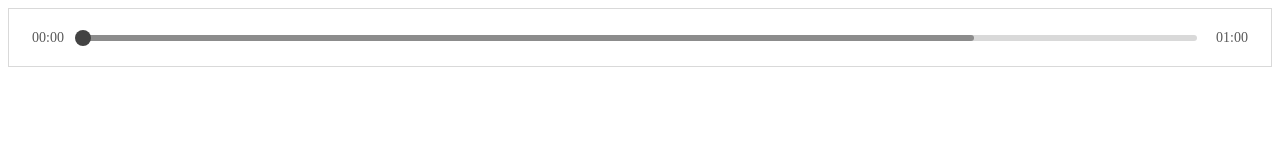
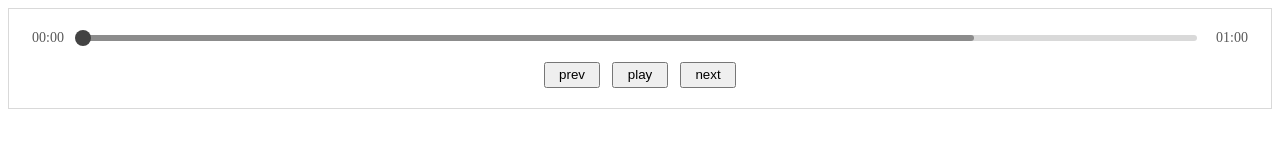
Before and after one commit to zhuangTianYu/ss-player, a plain HTML site: page index.html in a window 1280 px wide. Drawn offline with Linux system fonts and the light colour scheme.

Commit message:
feat: 添加功能按钮及事件绑定

```diff
--- a/index.css
+++ b/index.css
@@ -7,12 +7,16 @@
   box-sizing: border-box;
 }
 
-.ss-player__container > * {
+.ss-player__container * {
   user-select: none;
   -moz-user-select: none;
   -webkit-user-select: none;
   -ms-user-select: none;
   box-sizing: inherit;
+}
+
+.ss-player__board {
+  margin-bottom: 16px;
 }
 
 .ss-player__progress {
@@ -76,3 +80,18 @@
   text-align: center;
   width: 70px;
 }
+
+.ss-player__options {
+  text-align: center;
+}
+
+.ss-player__button {
+  width: 56px;
+  line-height: 20px;
+  margin-right: 12px;
+  cursor: pointer;
+}
+
+.ss-player__button:last-child {
+  margin-right: 0;
+}
--- a/index.html
+++ b/index.html
@@ -6,9 +6,14 @@
   <meta name="viewport" content="width=device-width, initial-scale=1.0">
   <title>ss-player</title>
   <link rel="stylesheet" href="./index.css">
+  <script src="./index.js"></script>
 </head>
 <body>
   <div class="ss-player"></div>
 </body>
-<script src="./index.js"></script>
+<script>
+  const ssPlayer = new SSPlayer('.ss-player');
+
+  ssPlayer.duration = 60;
+</script>
 </html>
--- a/index.js
+++ b/index.js
@@ -15,6 +15,9 @@ class SSPlayer {
     this.handleDragStart = this.handleDragStart.bind(this);
     this.handleDragMove = this.handleDragMove.bind(this);
     this.handleDragEnd = this.handleDragEnd.bind(this);
+    this.handleProgress = this.handleProgress.bind(this);
+    this.handlePlay = this.handlePlay.bind(this);
+    this.handlePause = this.handlePause.bind(this);
 
     this.isMobile = /mobile/i.test(window.navigator.userAgent);
     this.selector = selector;
@@ -23,6 +26,8 @@ class SSPlayer {
     this.bind();
     this.current = 0;
     this.duration = 0;
+    this.playing = false;
+    this.dragging = false;
     this.dragEndTime = Date.now();
 
     instances.push(selector);
@@ -54,6 +59,7 @@ class SSPlayer {
       'ss-player__container',
       '$container',
       [
+        create('div', 'ss-player__board', '$board', [
           create('div', 'ss-player__current', '$current'),
           create(
             'div',
@@ -66,6 +72,13 @@ class SSPlayer {
             ],
           ),
           create('div', 'ss-player__duration', '$duration'),
+        ]),
+        create('div', 'ss-player__options', '$options', [
+          create('button', 'ss-player__button ss-player__prev', '$prev', 'prev'),
+          create('button', 'ss-player__button ss-player__play', '$play', 'play'),
+          create('button', 'ss-player__button ss-player__pause', '$pause', 'pause'),
+          create('button', 'ss-player__button ss-player__next', '$next', 'next'),
+        ]),
       ],
     );
 
@@ -79,14 +92,9 @@ class SSPlayer {
       this.$slider.addEventListener('mousedown', this.handleDragStart);
     }
 
-    this.$progress.addEventListener('click', e => {
-      if (Date.now() - this.dragEndTime > 10) {
-        const { width } = this.$progress.getClientRects()[0];
-        const percent = e.offsetX / width;
-
-        this.current = this.duration * percent;
-      }
-    });
+    this.$progress.addEventListener('click', this.handleProgress);
+    this.$play.addEventListener('click', this.handlePlay);
+    this.$pause.addEventListener('click', this.handlePause);
   }
 
   unbind() {
@@ -148,6 +156,23 @@ class SSPlayer {
     }
   }
 
+  handleProgress(e) {
+    if (Date.now() - this.dragEndTime > 10) {
+      const { width } = this.$progress.getClientRects()[0];
+      const percent = e.offsetX / width;
+
+      this.current = this.duration * percent;
+    }
+  }
+
+  handlePlay() {
+    this.playing = true;
+  }
+
+  handlePause() {
+    this.playing = false;
+  }
+
   complete(num) {
     return num < 10 ? `0${num}` : num;
   }
@@ -186,13 +211,25 @@ class SSPlayer {
     this.$duration.innerHTML = this.formatTime(value);
   }
 
+  get playing() {
+    return this._playing;
+  }
+
+  set playing(value) {
+    this._playing = value;
+
+    if (value) {
+      this.$play.style.display = 'none';
+      this.$pause.style.display = 'inline-block';
+    } else {
+      this.$play.style.display = 'inline-block';
+      this.$pause.style.display = 'none';
+    }
+  }
+
   destory() {
     this.unbind();
     this.$root.innerHTML = '';
     instances = instances.filter(selector => selector !== this.selector);
   }
 }
-
-const ssPlayer = new SSPlayer('.ss-player');
-
-ssPlayer.duration = 60;
```
Also changed, not shown: 1 other file. Lines whose indentation alone changed are shown as unchanged.
